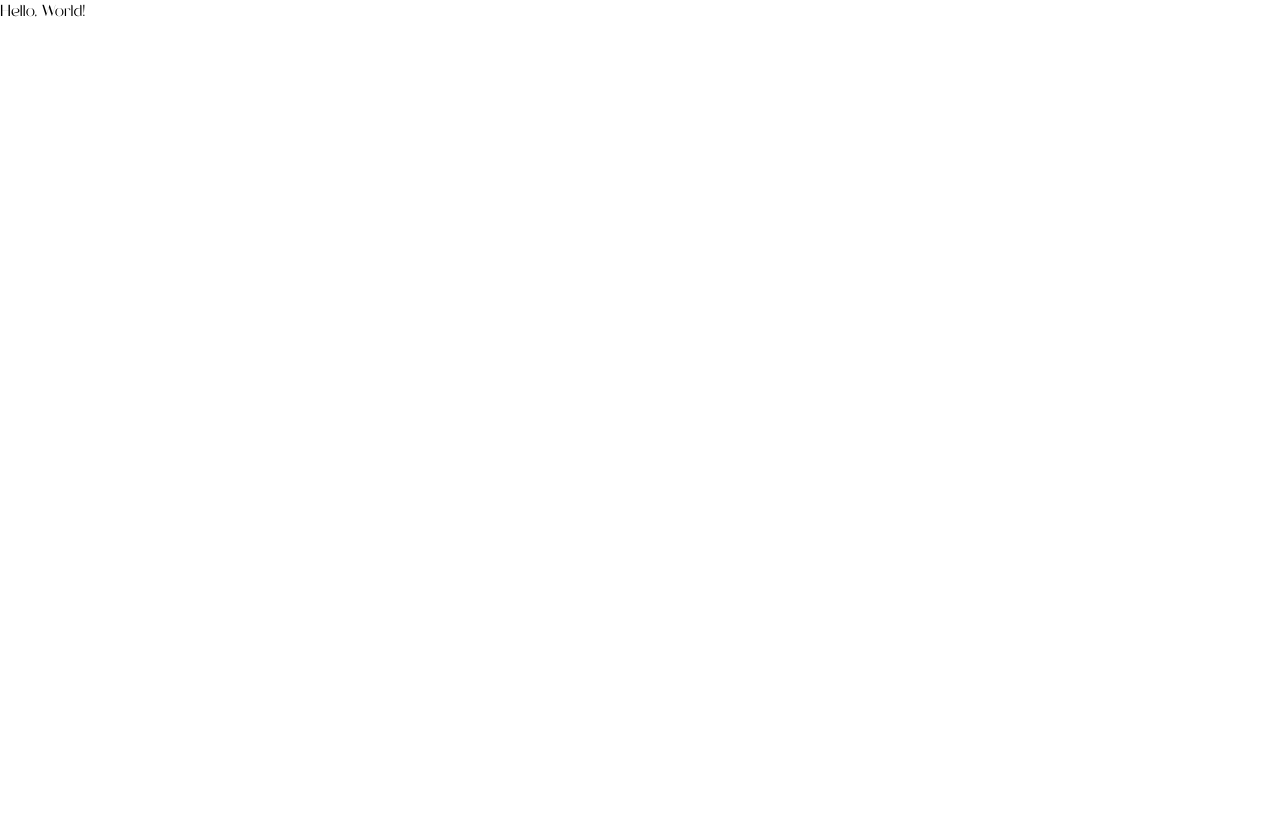
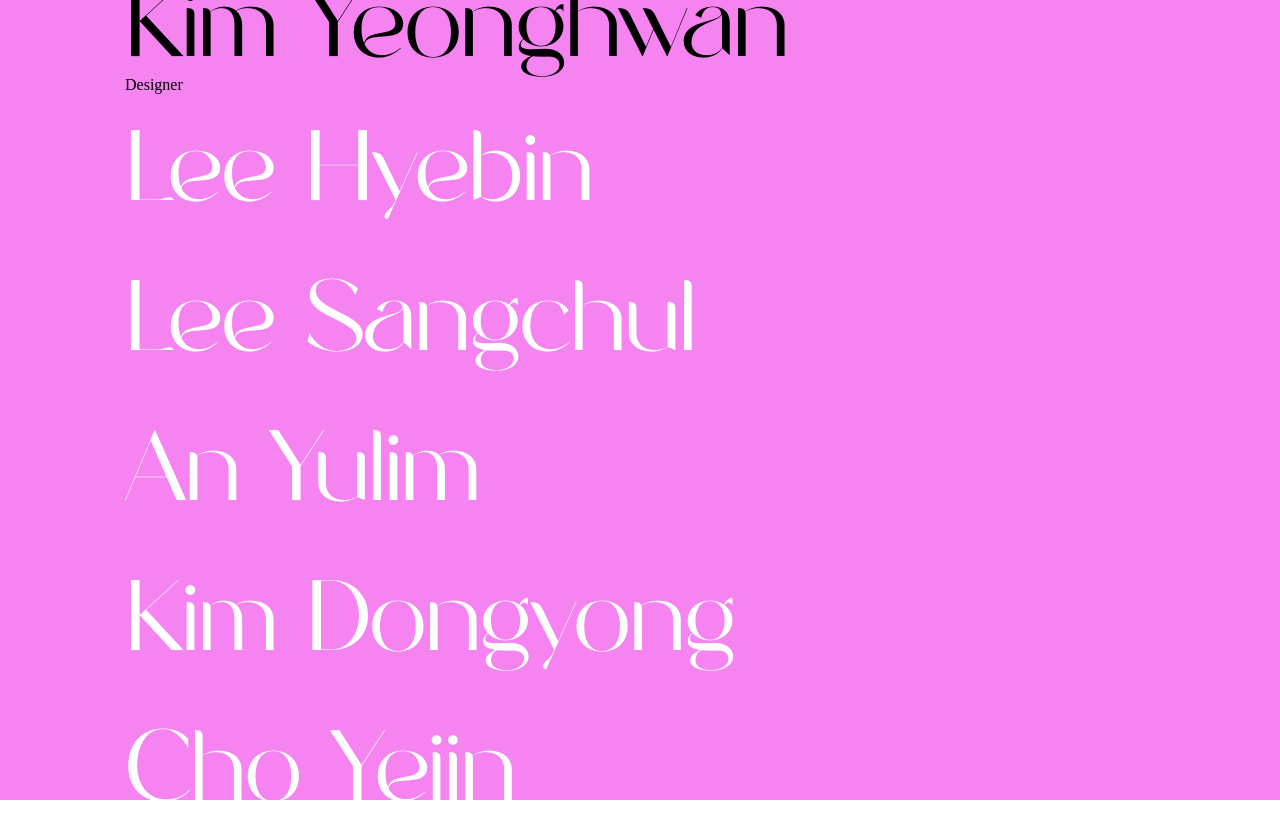
Before and after one commit to Nexters/who-really-wants-to-play, a React app: page / in a window 1280 px wide. Shown: the top 838 px of the page. Before the commit the page ends 800 px from the top, so only its background shows below. Built offline with nearby package versions, Linux system fonts and the light colour scheme.

Commit message:
feat(about): make basic view

```diff
--- a/src/App.tsx
+++ b/src/App.tsx
@@ -1,9 +1,16 @@
+import AboutContainer from './features/about/Container';
+
 import { FunctionComponent } from 'react';
 import { createRoot } from 'react-dom/client';
+
 import './style/index.scss';
 
 const App: FunctionComponent = () => {
-  return <h1>Hello, World!</h1>;
+  return (
+    <>
+      <AboutContainer />
+    </>
+  );
 };
 
 const root = createRoot(document.getElementById('app') as Element);
--- /dev/null
+++ b/src/features/about/Container.tsx
@@ -0,0 +1,55 @@
+import { FunctionComponent, useState } from 'react';
+
+const AboutContainer: FunctionComponent = () => {
+  const Profiles = [
+    {
+      name: 'Kim Yeonghwan',
+      job: 'Designer',
+    },
+    {
+      name: 'Lee Hyebin',
+      job: 'Designer',
+    },
+    {
+      name: 'Lee Sangchul',
+      job: 'Developer',
+    },
+    {
+      name: 'An Yulim',
+      job: 'Developer',
+    },
+    {
+      name: 'Kim Dongyong',
+      job: 'Developer',
+    },
+    {
+      name: 'Cho Yejin',
+      job: 'Developer',
+    },
+  ];
+  const [selectedName, setSelectedName] = useState<number>(0);
+
+  return (
+    <div className="about-container">
+      <div className="about-name-box">
+        {Profiles.map((profile, index) => {
+          if (selectedName === index) {
+            return (
+              <div key={index}>
+                <div className="about-selected-name">{profile.name}</div>
+                <div className="about-selected-job">{profile.job}</div>
+              </div>
+            );
+          }
+          return (
+            <div key={index}>
+              <div className="about-name">{profile.name}</div>
+            </div>
+          );
+        })}
+      </div>
+    </div>
+  );
+};
+
+export default AboutContainer;
--- /dev/null
+++ b/src/style/about.scss
@@ -0,0 +1,30 @@
+.about-container {
+  width: 100%;
+  height: 100vh;
+  background-color: #f584f1;
+}
+
+.about-name-box {
+  display: flex;
+  flex-direction: column;
+  justify-content: center;
+  margin-left: 125px;
+  height: 100%;
+}
+
+.about-name {
+  font-size: 100px;
+  letter-spacing: -0.02em;
+  color: #ffffff;
+}
+
+.about-selected-name {
+  font-size: 100px;
+  letter-spacing: -0.02em;
+  color: #000000;
+}
+
+.about-selected-job {
+  margin-top: -30px;
+  font-family: 'Noto Sans KR';
+}
--- a/src/style/index.scss
+++ b/src/style/index.scss
@@ -1,5 +1,6 @@
-@import './global';
+@import './global.scss';
+@import './about.scss';
 
-h1 {
-  font-family: Rantera, 'Noto Sans KR', sans-serif;
+* {
+  font-family: 'Rantera', 'Noto Sans KR';
 }
```
Also changed, not shown: 1 other file (tests, documents, lock files or other folders).
